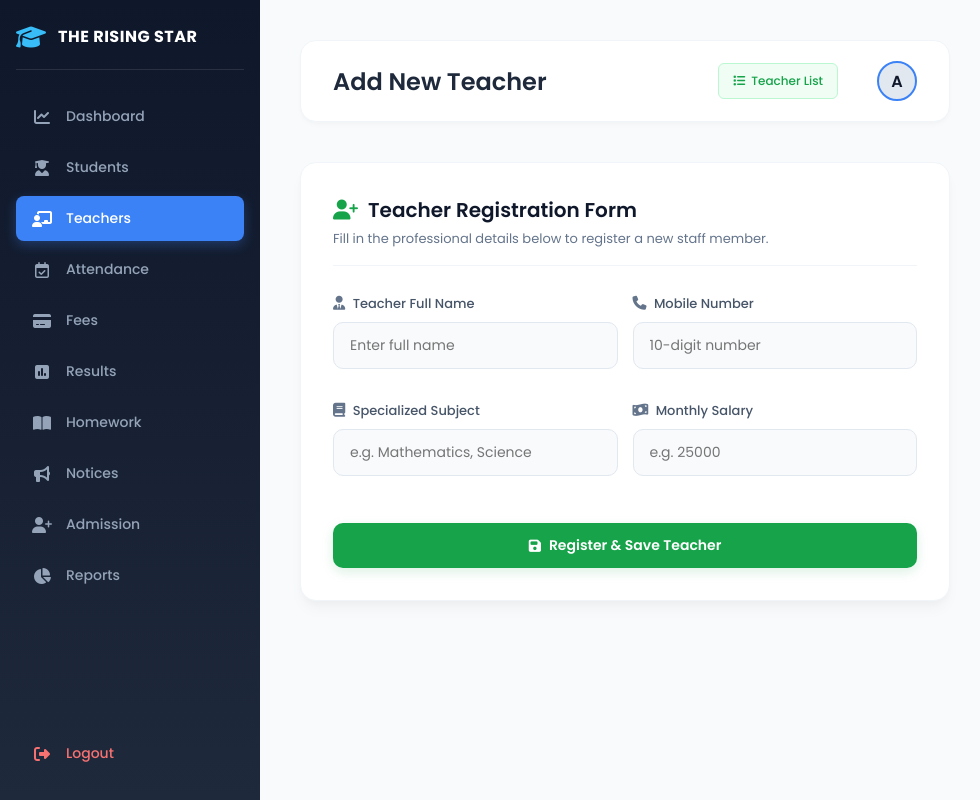
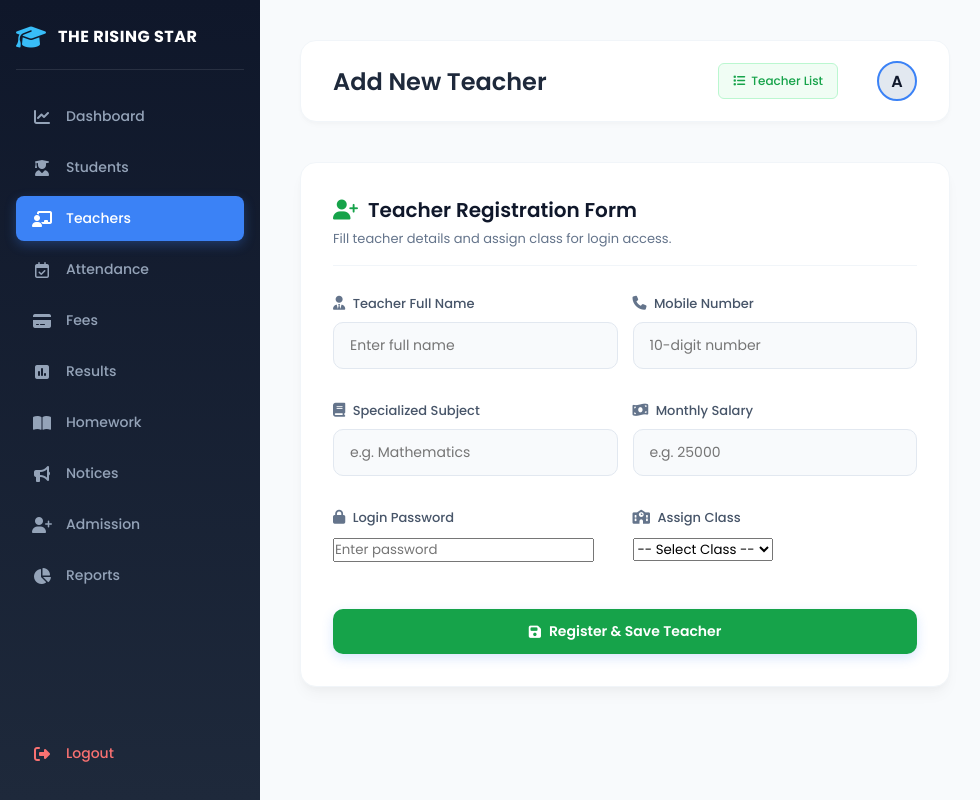
Before and after one commit to ISHWARDHERE/school-erp-new, a FastAPI app: page /add_teacher_web in a window 1280 px wide. Shown: the whole page, without its empty margins (0-980 px from the left). Run offline with FastAPI, Linux system fonts and the light colour scheme.

Commit message:
Updated teacher form with password and class

```diff
--- a/templates/add_teacher.html
+++ b/templates/add_teacher.html
@@ -2,10 +2,9 @@
 <html>
 <head>
     <title>Add Teacher</title>
-    <!-- Google Fonts & FontAwesome for Premium Design -->
     <link href="https://fonts.googleapis.com/css2?family=Poppins:wght@300;400;500;600;700&display=swap" rel="stylesheet">
     <link rel="stylesheet" href="https://cdnjs.cloudflare.com/ajax/libs/font-awesome/6.4.0/css/all.min.css">
-    <link rel="stylesheet" href="/static/style.css?v=2.5"> <!-- Cache Busting -->
+    <link rel="stylesheet" href="/static/style.css?v=2.6">
 </head>
 <body>
 
@@ -16,7 +15,7 @@
 {% endif %}
 
 <div class="dashboard-container">
-    <!-- SIDEBAR (ALL MODULES MATCHING WITH DASHBOARD) -->
+
     <div class="sidebar">
         <div class="logo-area">
             <i class="fa-solid fa-graduation-cap"></i>
@@ -24,15 +23,18 @@
         </div>
 
         <div class="nav-links">
+
             {% if request.session.get("role") == "admin" %}
                 <a href="/admin_dashboard"><i class="fa-solid fa-chart-line"></i> Dashboard</a>
             {% else %}
                 <a href="/teacher_dashboard"><i class="fa-solid fa-chart-line"></i> Dashboard</a>
             {% endif %}
+
             <a href="/web_students"><i class="fa-solid fa-user-graduate"></i> Students</a>
 
-            <!-- Teacher Module Active ठेवून या अंतर्गत हे काम सुरू आहे -->
-            <a href="/web_teachers" class="active"><i class="fa-solid fa-chalkboard-user"></i> Teachers</a>
+            <a href="/web_teachers" class="active">
+                <i class="fa-solid fa-chalkboard-user"></i> Teachers
+            </a>
 
             <a href="/web_attendance"><i class="fa-regular fa-calendar-check"></i> Attendance</a>
             <a href="/web_fees"><i class="fa-solid fa-credit-card"></i> Fees</a>
@@ -40,24 +42,26 @@
             <a href="/add_homework"><i class="fa-solid fa-book-open"></i> Homework</a>
             <a href="/view_notices"><i class="fa-solid fa-bullhorn"></i> Notices</a>
             <a href="/admission_requests"><i class="fa-solid fa-user-plus"></i> Admission</a>
+
             {% if request.session.get("role") == "admin" %}
                 <a href="/web_reports"><i class="fa-solid fa-chart-pie"></i> Reports</a>
             {% else %}
                 <a href="/teacher_reports"><i class="fa-solid fa-chart-pie"></i> Reports</a>
             {% endif %}
 
-            <a href="/logout" class="logout-link" style="margin-top: auto;"><i class="fa-solid fa-right-from-bracket"></i> Logout</a>
+            <a href="/logout" class="logout-link" style="margin-top:auto;">
+                <i class="fa-solid fa-right-from-bracket"></i> Logout
+            </a>
         </div>
     </div>
 
-    <!-- MAIN CONTENT AREA -->
     <div class="main">
+
         <div class="topbar">
             <h1>Add New Teacher</h1>
             <div class="user-profile">
-                <!-- शिक्षकांची यादी पाहण्यासाठी क्विक लिंक बटण -->
-                <a href="/web_teachers" style="text-decoration: none; margin-right: 15px;">
-                    <button class="btn-idcard" style="padding: 8px 14px; background: #f0fdf4; color: #16a34a; border: 1px solid #bbf7d0;">
+                <a href="/web_teachers" style="text-decoration:none; margin-right:15px;">
+                    <button class="btn-idcard" style="padding:8px 14px; background:#f0fdf4; color:#16a34a; border:1px solid #bbf7d0;">
                         <i class="fa-solid fa-list"></i> Teacher List
                     </button>
                 </a>
@@ -65,52 +69,77 @@
             </div>
         </div>
 
-        <!-- PREMIUM FORM CARD LAYOUT -->
-        <div class="form-container" style="max-width: 650px; margin-top: 20px;">
+        <div class="form-container" style="max-width:650px; margin-top:20px;">
             <div class="form-header">
-                <h2><i class="fa-solid fa-user-plus" style="color: #16a34a;"></i> Teacher Registration Form</h2>
-                <p>Fill in the professional details below to register a new staff member.</p>
+                <h2>
+                    <i class="fa-solid fa-user-plus" style="color:#16a34a;"></i>
+                    Teacher Registration Form
+                </h2>
+                <p>Fill teacher details and assign class for login access.</p>
             </div>
 
             <form action="/save_teacher_web" method="post">
 
-                <div style="display: grid; grid-template-columns: 1fr 1fr; gap: 15px;">
-                    <!-- Teacher Name -->
+                <div style="display:grid; grid-template-columns:1fr 1fr; gap:15px;">
                     <div class="form-group">
                         <label><i class="fa-solid fa-user-tie"></i> Teacher Full Name</label>
                         <input type="text" name="teacher_name" placeholder="Enter full name" required>
                     </div>
 
-                    <!-- Mobile Number -->
                     <div class="form-group">
                         <label><i class="fa-solid fa-phone"></i> Mobile Number</label>
                         <input type="text" name="mobile" placeholder="10-digit number" required>
                     </div>
                 </div>
 
-                <div style="display: grid; grid-template-columns: 1fr 1fr; gap: 15px; margin-top: 10px;">
-                    <!-- Subject -->
+                <div style="display:grid; grid-template-columns:1fr 1fr; gap:15px; margin-top:10px;">
                     <div class="form-group">
                         <label><i class="fa-solid fa-book"></i> Specialized Subject</label>
-                        <input type="text" name="subject" placeholder="e.g. Mathematics, Science" required>
+                        <input type="text" name="subject" placeholder="e.g. Mathematics" required>
                     </div>
 
-                    <!-- Salary -->
                     <div class="form-group">
                         <label><i class="fa-solid fa-money-bill-wave"></i> Monthly Salary</label>
                         <input type="text" name="salary" placeholder="e.g. 25000" required>
                     </div>
                 </div>
 
-                <!-- Submit Button Area -->
-                <div class="form-actions" style="margin-top: 25px;">
-                    <button type="submit" class="btn-submit" style="width: 100%; justify-content: center; padding: 12px; background: #16a34a; box-shadow: 0 4px 12px rgba(22, 163, 74, 0.15);">
+                <div style="display:grid; grid-template-columns:1fr 1fr; gap:15px; margin-top:10px;">
+                    <div class="form-group">
+                        <label><i class="fa-solid fa-lock"></i> Login Password</label>
+                        <input type="password" name="password" placeholder="Enter password" required>
+                    </div>
+
+                    <div class="form-group">
+                        <label><i class="fa-solid fa-school"></i> Assign Class</label>
+                        <select name="class_name" required>
+                            <option value="">-- Select Class --</option>
+                            <option>Nursery</option>
+                            <option>LKG</option>
+                            <option>UKG</option>
+                            <option>1</option>
+                            <option>2</option>
+                            <option>3</option>
+                            <option>4</option>
+                            <option>5</option>
+                            <option>6</option>
+                            <option>7</option>
+                            <option>8</option>
+                            <option>9</option>
+                            <option>10</option>
+                        </select>
+                    </div>
+                </div>
+
+                <div class="form-actions" style="margin-top:25px;">
+                    <button type="submit" class="btn-submit" style="width:100%; justify-content:center; padding:12px; background:#16a34a;">
                         <i class="fa-solid fa-floppy-disk"></i> Register & Save Teacher
                     </button>
                 </div>
 
             </form>
         </div>
+
     </div>
 </div>
 
```
Lines whose indentation alone changed are shown as unchanged.
